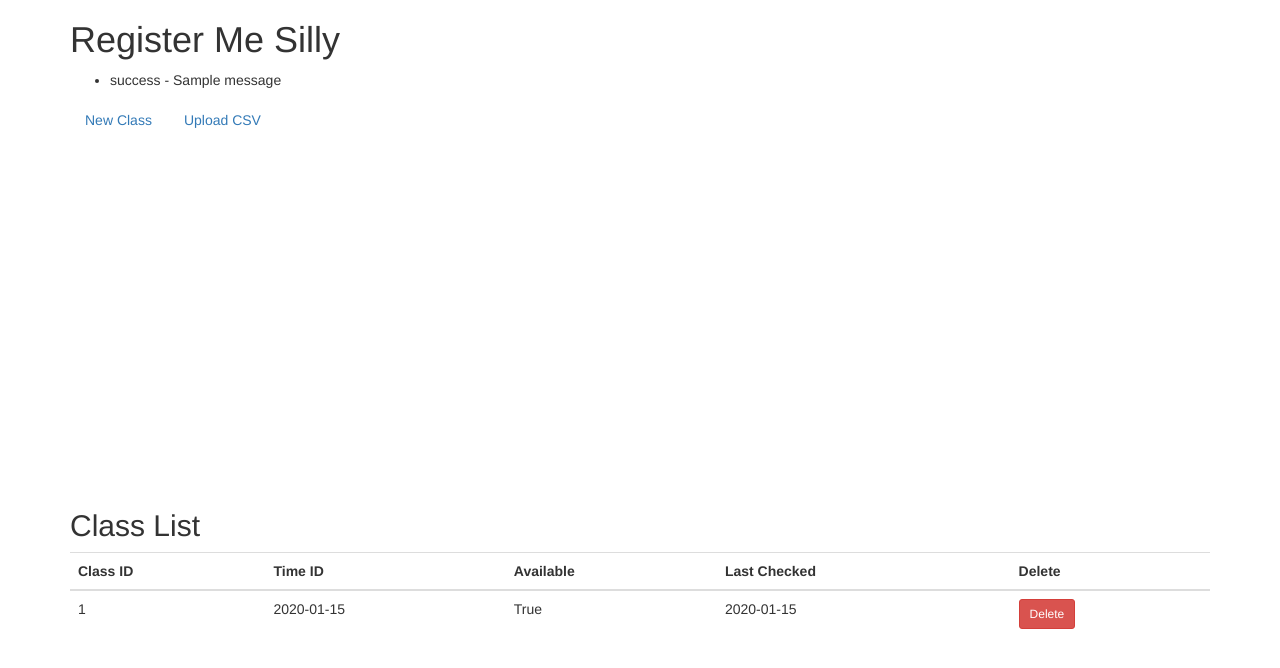
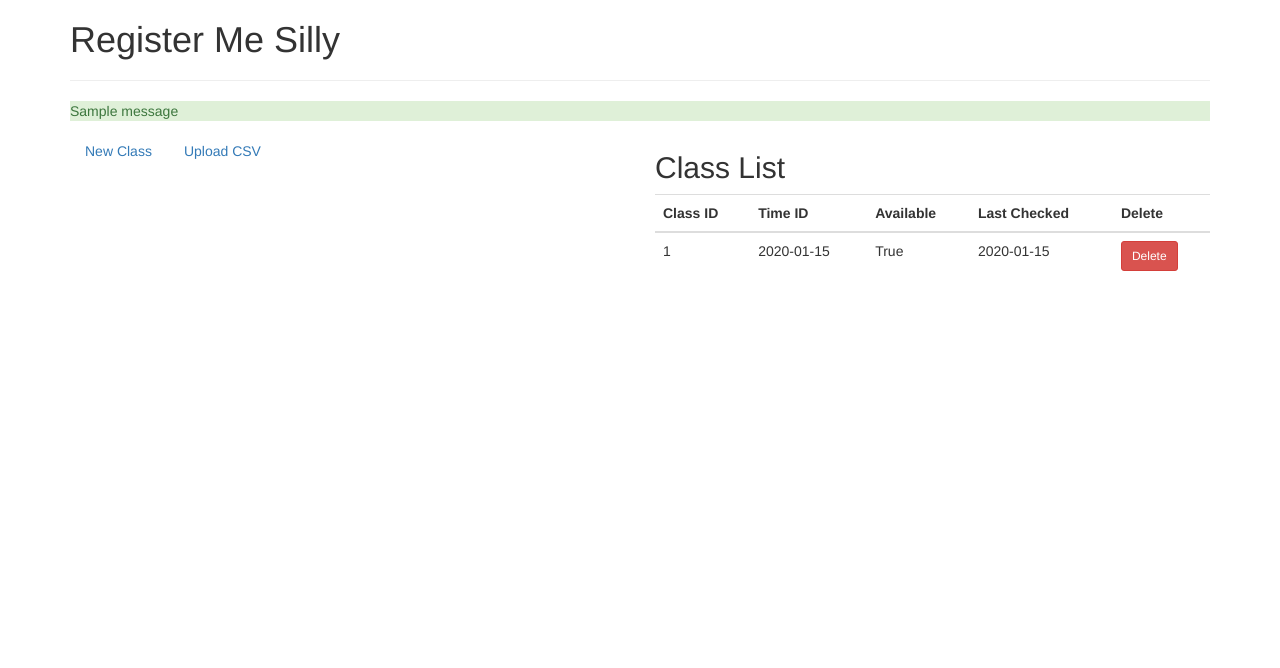
Before and after one commit to andydevs/register-me-silly, a Flask app: page / in a window 1280 px wide. Shown: the top 668 px of the page. Run offline with Flask 2, Linux system fonts and the light colour scheme; tables that the repository leaves empty hold one stand-in row (values such as "Sample post"); one stand-in notice (Sample message) is shown; parts of the project's set-up code (start-up, migrations or seed data) failed here and were passed over; some libraries are stand-ins or nearby versions.

Commit message:
Restructured page

```diff
--- a/register_me_silly/templates/index.html
+++ b/register_me_silly/templates/index.html
@@ -11,21 +11,24 @@
 {% block content %}
 <div class='container'>
     <!-- Title -->
-    <h1 class="my-5">Register Me Silly</h1>
+    <h1 class="my-4">Register Me Silly</h1>
+
+    <!-- Horizontal rule -->
+    <hr>
 
     <!-- Flashed Messages -->
     {% with messages = get_flashed_messages(with_categories=True) %}
         {% if messages %}
-            <ul>
+            <div class="my-4">
                 {% for category, message in messages %}
-                    <li>{{ category }} - {{ message }}</li>
+                    <p class="alert-{{ category }}">{{ message }}</p>
                 {% endfor %}
-            </ul>
+            </div class="my-4">
         {% endif %}
     {% endwith %}
 
-    <!-- Input forms -->
-    <div class="my-3">
+    <div class="row my-4">
+        <div class="col-lg-6 my-4">
             <ul class="nav nav-pills mb-3" id="form-tabs" role="tablist">
                 <li class="nav-item">
                     <a class="nav-link active"
@@ -76,6 +79,7 @@
         </div>
 
         <!-- Class List -->
+        <div class="col-lg-6 my-4">
             <h2>Class List</h2>
             <table class="table">
                 <thead>
@@ -106,4 +110,11 @@
                 </thead>
             </table>
         </div>
+    </div>
+
+    <!-- Input forms -->
+    <div class="my-3">
+
+    </div>
+</div>
 {% endblock %}
```
Lines whose indentation alone changed are shown as unchanged.
